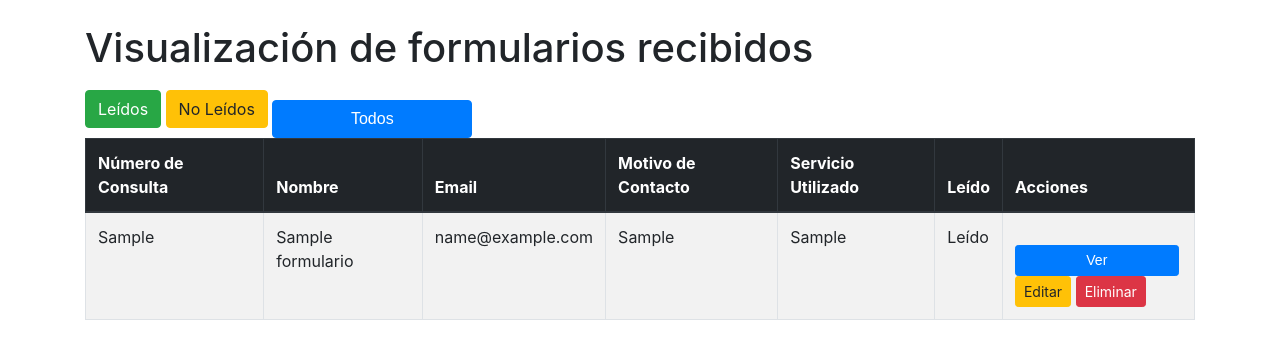
After one commit to Lex-Luthor7/zerogluten, a Flask app: page /contactoABM in a window 1280 px wide. The commit adds this page. Shown: the top 359 px of the page. Run offline with Flask 3, Linux system fonts and the light colour scheme; tables that the repository leaves empty or names only in its code hold one stand-in row (values such as "Sample post"); parts of the project's set-up code (start-up, migrations or seed data) failed here and were passed over; some libraries are stand-ins or nearby versions.

Commit message:
contactoABM + funciones

```diff
--- a/zero-gluten-back --/app.py
+++ b/zero-gluten-back --/app.py
@@ -337,7 +337,7 @@ app.config['MYSQL_PASSWORD'] = ''
 app.config['MYSQL_DB'] = 'form_contacto_db'
 mysql = MySQL(app)
 
-# Inicialización de SQLAlchemy - contacto
+# Inicialización de SQLAlchemy - formulario
 app.config['SQLALCHEMY_DATABASE_URI'] = 'mysql+pymysql://root:@localhost/form_contacto_db'
 app.config['SQLALCHEMY_TRACK_MODIFICATIONS'] = False
 db.init_app(app)
@@ -345,9 +345,10 @@ db.init_app(app)
 with app.app_context():
     db.create_all()
 
+# Definicion de contacto (parte front: usuario manda formulario - sube al db)
 @app.route('/contacto', methods=['POST'])
 def contact():
-    numero_consulta = f"A{str(Formulario.query.count() + 1).zfill(3)}"
+    numero_consulta = f"C{str(Formulario.query.count() + 1).zfill(3)}"
     nombre = request.form['nombre']
     email = request.form['email']
     motivo_contacto = request.form['motivo_contacto']
@@ -374,6 +375,7 @@ def contact():
     flash('Formulario enviado correctamente.')
     return redirect(url_for('cargarContacto'))
 
+# Envío de confirmación automatica - beta: Elastic Email (FREE version) solo admite envio a mail propietario de cuenta
 def enviar_correo_smtp(destinatario):
     remitente = "zerogluten.adm@gmail.com"
     servidor_smtp = "smtp.elasticemail.com"
@@ -396,17 +398,18 @@ def enviar_correo_smtp(destinatario):
     except Exception as e:
         print(f"Error al enviar correo: {e}")
 
-@app.route('/contacto', methods=['GET'])
-def obtener_contactos():
+@app.route('/contactoABM', methods=['GET'])
+def contactoABM():
     contactos = Formulario.query.all()
-    return render_template('contactos.html', contactos=contactos)
+    title = "Envíos de Formulario de Contacto"
+    return render_template('contactoABM.html', contact_forms=contactos, title=basicInfo(title))
 
-@app.route('/contacto/<int:id>', methods=['GET'])
-def obtener_contacto(id):
+@app.route('/contactoABM/<int:id>', methods=['GET'])
+def ver_contacto(id):
     contacto = Formulario.query.get_or_404(id)
-    return render_template('contacto.html', contacto=contacto)
+    return render_template('ver_contacto.html', contact_form=contacto)
 
-@app.route('/contacto/<int:id>/editar', methods=['GET', 'POST'])
+@app.route('/contactoABM/<int:id>/editar', methods=['GET', 'POST'])
 def editar_contacto(id):
     contacto = Formulario.query.get_or_404(id)
     if request.method == 'POST':
@@ -417,18 +420,32 @@ def editar_contacto(id):
         contacto.ubicacion = request.form['ubicacion']
         contacto.mensaje = request.form['mensaje']
         contacto.newsletter = 'Sí' if 'newsletter' in request.form else 'No'
+        contacto.leido = 'leido' in request.form
+
         db.session.commit()
-        flash('Contacto actualizado correctamente.')
-        return redirect(url_for('obtener_contactos'))
+        flash('Contacto actualizado correctamente.', 'success')
+        return redirect(url_for('contactoABM'))
     return render_template('editar_contacto.html', contacto=contacto)
 
-@app.route('/contacto/<int:id>/eliminar', methods=['POST'])
+@app.route('/contactoABM/<int:id>/eliminar', methods=['POST'])
 def eliminar_contacto(id):
     contacto = Formulario.query.get_or_404(id)
     db.session.delete(contacto)
     db.session.commit()
     flash('Contacto eliminado correctamente.')
-    return redirect(url_for('obtener_contactos'))
+    return redirect(url_for('contactoABM'))
+
+@app.route('/filtrarContacto', methods=['GET', 'POST'])
+def filtrarContacto():
+    estado = request.args.get('estado', 'todos')
+    if estado == 'Leidos':
+        contactos = Formulario.query.filter_by(leido=True).all()
+    elif estado == 'No_leidos':
+        contactos = Formulario.query.filter_by(leido=False).all()
+    else:
+        contactos = Formulario.query.all()
+    title = "Envíos de Formulario de Contacto"
+    return render_template('contactoABM.html', contact_forms=contactos, title=basicInfo(title))
 
 if __name__ == "__main__":
     app.run(debug=True)
--- a/zero-gluten-back --/models_form.py
+++ b/zero-gluten-back --/models_form.py
@@ -14,3 +14,4 @@ class Formulario(db.Model):
     mensaje = db.Column(db.Text, nullable=False)
     newsletter = db.Column(db.String(10), nullable=True)
     enviado = db.Column(db.DateTime, default=datetime.utcnow)
+    leido = db.Column(db.Boolean, default=False)
--- a/zero-gluten-back --/templates/administrador.html
+++ b/zero-gluten-back --/templates/administrador.html
@@ -38,6 +38,7 @@
             </div>
         </div>
     </div>
+
 </body>
 </html>
 
--- /dev/null
+++ b/zero-gluten-back --/templates/contactoABM.html
@@ -0,0 +1,54 @@
+<!DOCTYPE html>
+<html lang="es">
+<head>
+    <meta charset="UTF-8">
+    <meta name="viewport" content="width=device-width, initial-scale=1.0">
+    <title>Visualización de formularios</title>
+    <link rel="stylesheet" href="{{ url_for('static', filename='css/all-zerogluten.css') }}">
+    <link rel="stylesheet" href="{{ url_for('static', filename='css/contacto.css') }}">
+    <link rel="stylesheet" href="https://maxcdn.bootstrapcdn.com/bootstrap/4.0.0/css/bootstrap.min.css">
+</head>
+<body>
+    <div class="container mt-4">
+        <h1>Visualización de formularios recibidos</h1>
+        <form method="get" action="{{ url_for('contactoABM') }}">
+            <!-- botón o enlace para filtrar -->
+            <a href="{{ url_for('filtrarContacto', estado='Leidos') }}" class="btn btn-success">Leídos</a>
+            <a href="{{ url_for('filtrarContacto', estado='No_leidos') }}" class="btn btn-warning">No Leídos</a>
+            <a href="{{ url_for('filtrarContacto', estado='todos') }}" class="btn btn-primary">Todos</a>
+        </form>
+        <table class="table table-striped table-bordered">
+            <thead class="thead-dark">
+                <tr>
+                    <th scope="col">Número de Consulta</th>
+                    <th scope="col">Nombre</th>
+                    <th scope="col">Email</th>
+                    <th scope="col">Motivo de Contacto</th>
+                    <th scope="col">Servicio Utilizado</th>
+                    <th scope="col">Leído</th>
+                    <th scope="col">Acciones</th>
+                </tr>
+            </thead>
+            <tbody>
+                {% for contact_form in contact_forms %}
+                <tr>
+                    <td>{{ contact_form.numero_consulta }}</td>
+                    <td>{{ contact_form.nombre }}</td>
+                    <td>{{ contact_form.email }}</td>
+                    <td>{{ contact_form.motivo_contacto }}</td>
+                    <td>{{ contact_form.serv_utilizado }}</td>
+                    <td>{{ 'Leído' if contact_form.leido else 'No leído' }}</td>
+                    <td>
+                        <a href="{{ url_for('ver_contacto', id=contact_form.id) }}" class="btn btn-primary btn-sm">Ver</a>
+                        <a href="{{ url_for('editar_contacto', id=contact_form.id) }}" class="btn btn-warning btn-sm">Editar</a>
+                        <form action="{{ url_for('eliminar_contacto', id=contact_form.id) }}" method="post" style="display:inline-block;">
+                            <button type="submit" class="btn btn-danger btn-sm">Eliminar</button>
+                        </form>
+                    </td>
+                </tr>
+                {% endfor %}
+            </tbody>
+        </table>
+    </div>
+</body>
+</html>
--- a/zero-gluten-back --/templates/paneladm.html
+++ b/zero-gluten-back --/templates/paneladm.html
@@ -16,6 +16,11 @@
             </div><br>
             <div class="form-producto bg justify-content-center">
                 <li class="list-group-item">
+                    <a href="/contactoABM" class="listadm">Visualización de formularios</a>
+                </li>
+            </div><br>
+            <div class="form-producto bg justify-content-center">
+                <li class="list-group-item">
                     <a href="#" class="listadm">ABM Información (Próximamente)</a>
                 </li>
             </div>
```
Also changed, not shown: zero-gluten-back --/templates/admin.html (+11 -2 lines), zero-gluten-back --/templates/editar_contacto.html (added, +55 -0 lines), zero-gluten-back --/templates/ver_contacto.html (added, +35 -0 lines).
